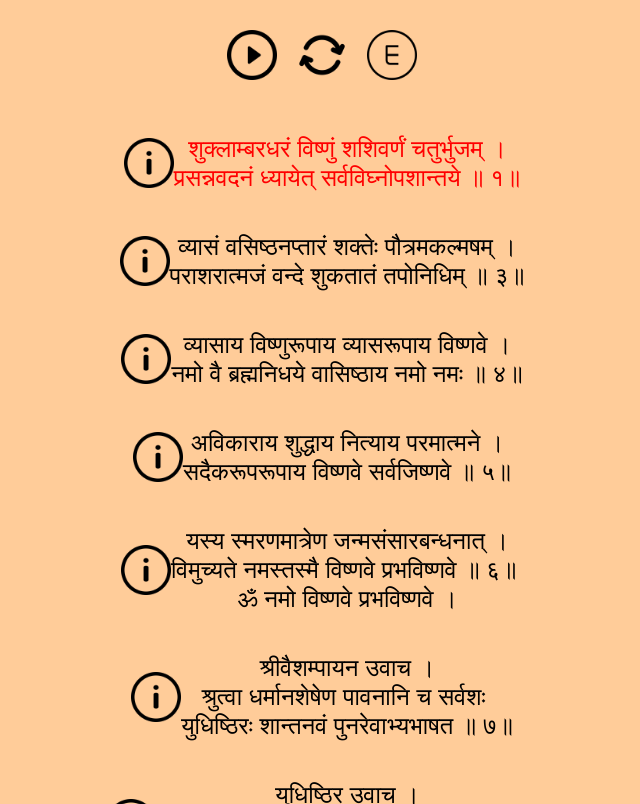
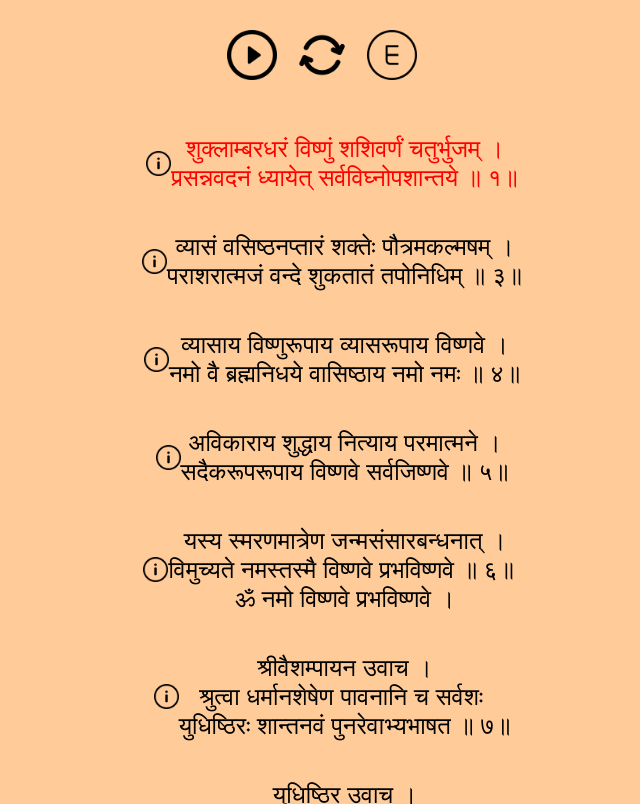
Before and after one commit to vigyanhoon/moksha, a React (Vite) app in the folder web/: page /moksha/VishnuSahasranama in a window 1280 px wide. Shown: the whole page, without its empty margins (318-958 px from the left). Built offline with nearby package versions, Linux system fonts and the light colour scheme.

Commit message:
single hook usage

```diff
--- a/web/src/views/Controller.tsx
+++ b/web/src/views/Controller.tsx
@@ -6,7 +6,7 @@ import unloop from '../assets/stop.png'
 import letterS from '../assets/letter-s.png'
 import letterE from '../assets/letter-e.png'
 import { useEffect } from 'react'
-import usePlayer from './usePlayer'
+import usePlayer, { PlayerProps } from './usePlayer'
 
 const useStyles = createUseStyles({
   container: {
@@ -19,11 +19,9 @@ const useStyles = createUseStyles({
   }
 })
 
-export const Controller = () => {
+export const Controller = ({ play, stop, playing, looping, setLooping, isEnglish, setIsEnglish }: PlayerProps) => {
+
   const classes = useStyles()
-
-  const { play, stop, playing, looping, setLooping, isEnglish, setIsEnglish } = usePlayer()
-
   useEffect(() => {
     return () => {
       stop()
--- a/web/src/views/MahisasurMardini/index.tsx
+++ b/web/src/views/MahisasurMardini/index.tsx
@@ -8,8 +8,6 @@ let audio = new Audio(mp3)
 
 const Parent = (() => {
     const [, setAudio] = useAtom(audioAtom)
-
-    setAudio(audio)
     const [, setText] = useAtom(textAtom)
 
     setAudio(audio)
--- a/web/src/views/Mantra.tsx
+++ b/web/src/views/Mantra.tsx
@@ -2,7 +2,6 @@ import { createUseStyles } from 'react-jss'
 import { MantraType } from '../types'
 import info from '../assets/info.png'
 import { useState } from 'react'
-import usePlayer from './usePlayer'
 
 const useStyles = createUseStyles({
     container: {
@@ -11,8 +10,9 @@ const useStyles = createUseStyles({
         alignItems: 'center'
     },
     info: {
-        width: '50px',
-        height: '50px'
+        width: '25px',
+        height: '25px',
+        paddingLeft: '20px'
     },
     mantra: {
         fontSize: '1.5em',
@@ -29,13 +29,20 @@ const useStyles = createUseStyles({
     }
 })
 
-export const Mantra = ({ index, text }: { index: number, text: MantraType }) => {
+interface MantraProps {
+    currentPlaying: number,
+    index: number,
+    text: MantraType,
+    play: (m: MantraType) => void
+    isEnglish: boolean,
+}
+
+export const Mantra = ({ index, text, currentPlaying, play, isEnglish }: MantraProps) => {
     const classes = useStyles()
-    const { currentPlaying, play } = usePlayer()
     const [showMantra, setShowMantra] = useState(false);
-    const { mantra, meaning } = text
-    const parts = mantra.split('। ')
-
+    const { mantra, meaning, english } = text
+    const source = isEnglish ? english : mantra
+    const parts = source.split('। ')
     const color = currentPlaying === index ? 'red' : ''
 
     const Row = () => {
--- a/web/src/views/VishnuSahasranama/index.tsx
+++ b/web/src/views/VishnuSahasranama/index.tsx
@@ -5,8 +5,6 @@ import { useAtom } from 'jotai'
 import { audioAtom, textAtom } from '../../atom';
 
 let audio = new Audio(mp3)
-
-
 
 const Parent = () => {
     const [, setAudio] = useAtom(audioAtom)
--- a/web/src/views/usePlayer.tsx
+++ b/web/src/views/usePlayer.tsx
@@ -21,7 +21,6 @@ export default function usePlayer() {
     const [isEnglish, setIsEnglish] = useState(false)
     const [audio] = useAtom(audioAtom)
     const [texts] = useAtom(textAtom)
-
     const index = useRef(0)
 
     if (!audio) throw new Error('Audio not found')
@@ -64,7 +63,7 @@ export default function usePlayer() {
         setPlaying(false)
     }
 
-    const player: PlayerProps = {
+    return {
         currentPlaying,
         play,
         stop,
@@ -74,6 +73,4 @@ export default function usePlayer() {
         isEnglish,
         setIsEnglish
     }
-
-    return player
 }
--- a/web/src/views/wrapper.tsx
+++ b/web/src/views/wrapper.tsx
@@ -3,6 +3,7 @@ import { createUseStyles } from 'react-jss';
 import { Controller } from './Controller';
 import { useAtom } from 'jotai';
 import { textAtom } from '../atom';
+import usePlayer from './usePlayer';
 
 const useStyles = createUseStyles({
   app: {
@@ -11,7 +12,7 @@ const useStyles = createUseStyles({
   },
   container: {
     overflowY: 'scroll',
-    height: 'calc(100vh - 110px)',
+    height: 'calc(100vh - 110px)'
   }
 })
 
@@ -19,12 +20,14 @@ function Wrapper() {
   const classes = useStyles()
   const [texts] = useAtom(textAtom)
 
+  const props = usePlayer()
+
   return (
     <div className={classes.app}>
-      <Controller />
+      <Controller {...props} />
       <div className={classes.container}>
         {texts.map((m, i) => (
-          <Mantra key={i} text={m} index={i} />
+          <Mantra key={i} text={m} index={i} {...props} />
         ))}
       </div>
     </div>
```
